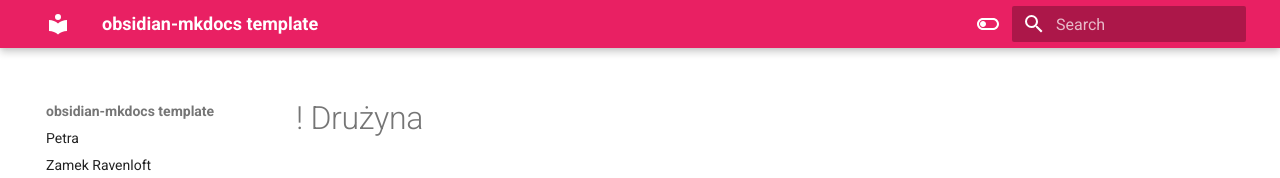
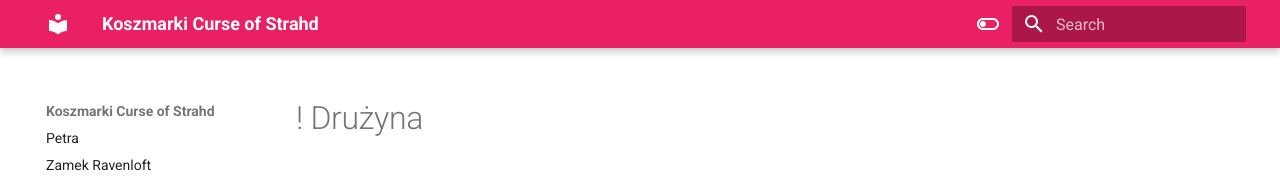
Before and after one commit to mtargonski/Koszmarki-CoS, an MkDocs documentation site: the page built from docs/! Players/! Drużyna.md, in a window 1280 px wide. Shown: the top 178 px of the page. Built offline with MkDocs 1.6.1 and Material for MkDocs 9.7.7, drawn with Linux system fonts in a browser that asks for light colours.

Commit message:
Update mkdocs.yml

```diff
--- a/mkdocs.yml
+++ b/mkdocs.yml
@@ -1,4 +1,4 @@
-site_name: obsidian-mkdocs template
+site_name: Koszmarki Curse of Strahd
 
 theme:
     name: 'material'
```
